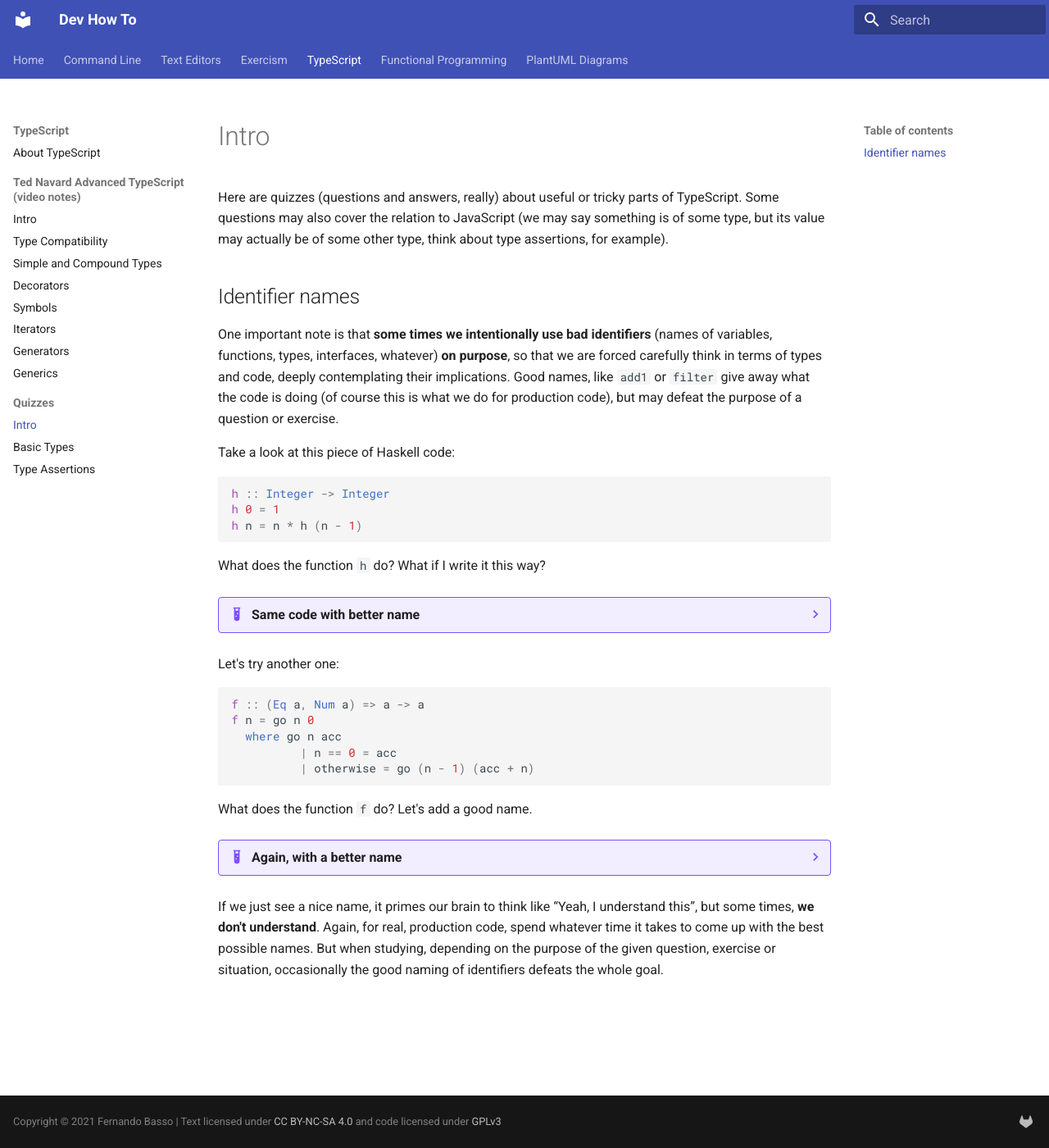
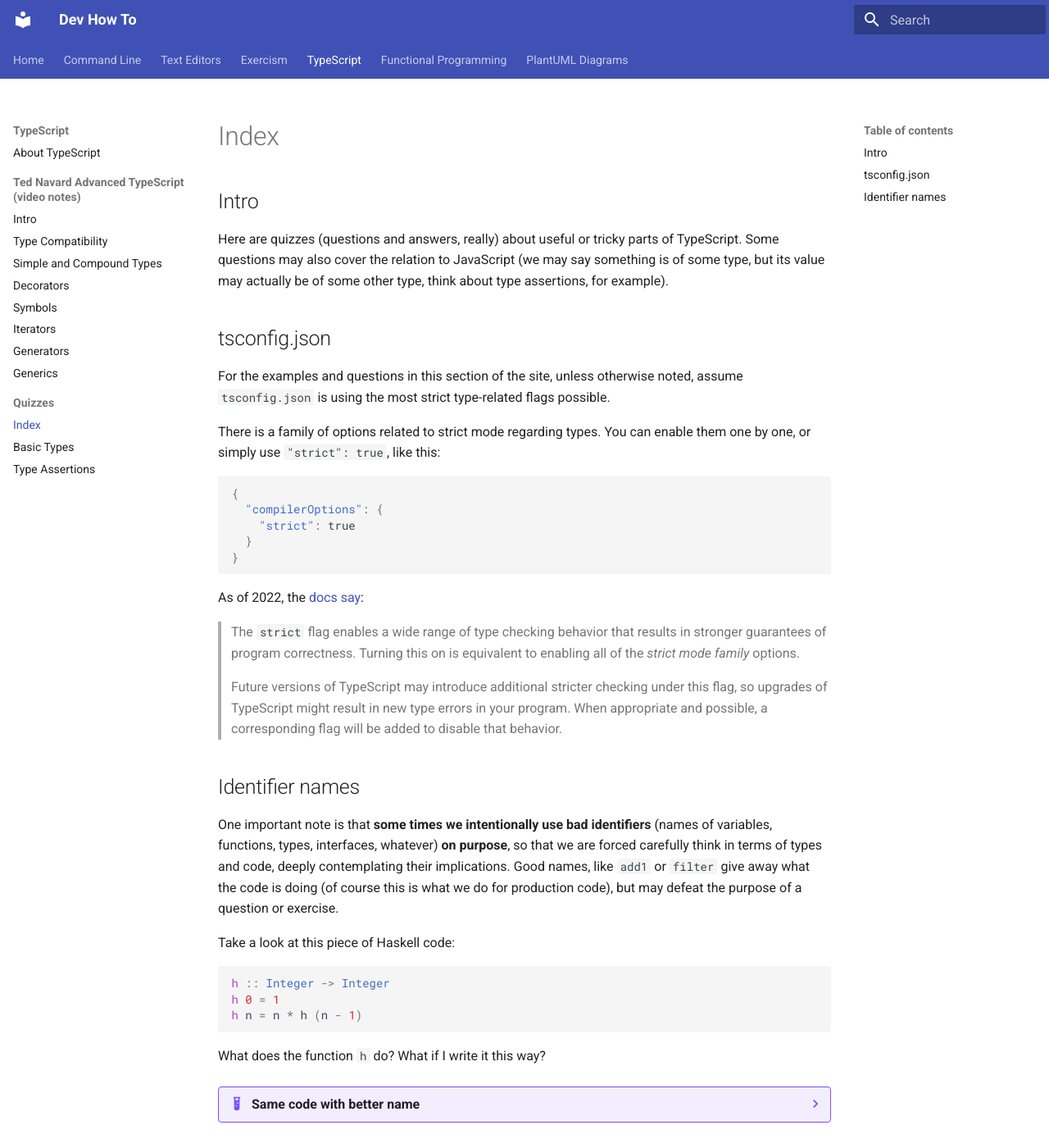
Before and after one commit to FernandoBasso/devhowto, an MkDocs documentation site: the page built from docs/typescript/quizzes/index.md, in a window 1280 px wide and 1400 px high. Shown: the whole window at 82% size. Built offline with MkDocs 1.6.1 and Material for MkDocs 9.7.7, drawn with Linux system fonts in a browser that asks for light colours.

Commit message:
typescript: Add note about strict type checking

````diff
--- a/docs/typescript/quizzes/index.md
+++ b/docs/typescript/quizzes/index.md
@@ -1,6 +1,26 @@
-# Intro
+## Intro
 
 Here are quizzes (questions and answers, really) about useful or tricky parts of TypeScript. Some questions may also cover the relation to JavaScript (we may say something is of some type, but its value may actually be of some other type, think about type assertions, for example).
+
+## tsconfig.json
+
+For the examples and questions in this section of the site, unless otherwise noted, assume `tsconfig.json` is using the most strict type-related flags possible.
+
+There is a family of options related to strict mode regarding types. You can enable them one by one, or simply use `"strict": true`, like this:
+
+```json
+{
+  "compilerOptions": {
+    "strict": true
+  }
+}
+```
+
+As of 2022, the [docs say](https://www.typescriptlang.org/tsconfig#strict):
+
+> The `strict` flag enables a wide range of type checking behavior that results in stronger guarantees of program correctness. Turning this on is equivalent to enabling all of the *strict mode family* options.
+>
+> Future versions of TypeScript may introduce additional stricter checking under this flag, so upgrades of TypeScript might result in new type errors in your program. When appropriate and possible, a corresponding flag will be added to disable that behavior.
 
 ## Identifier names
 
````
